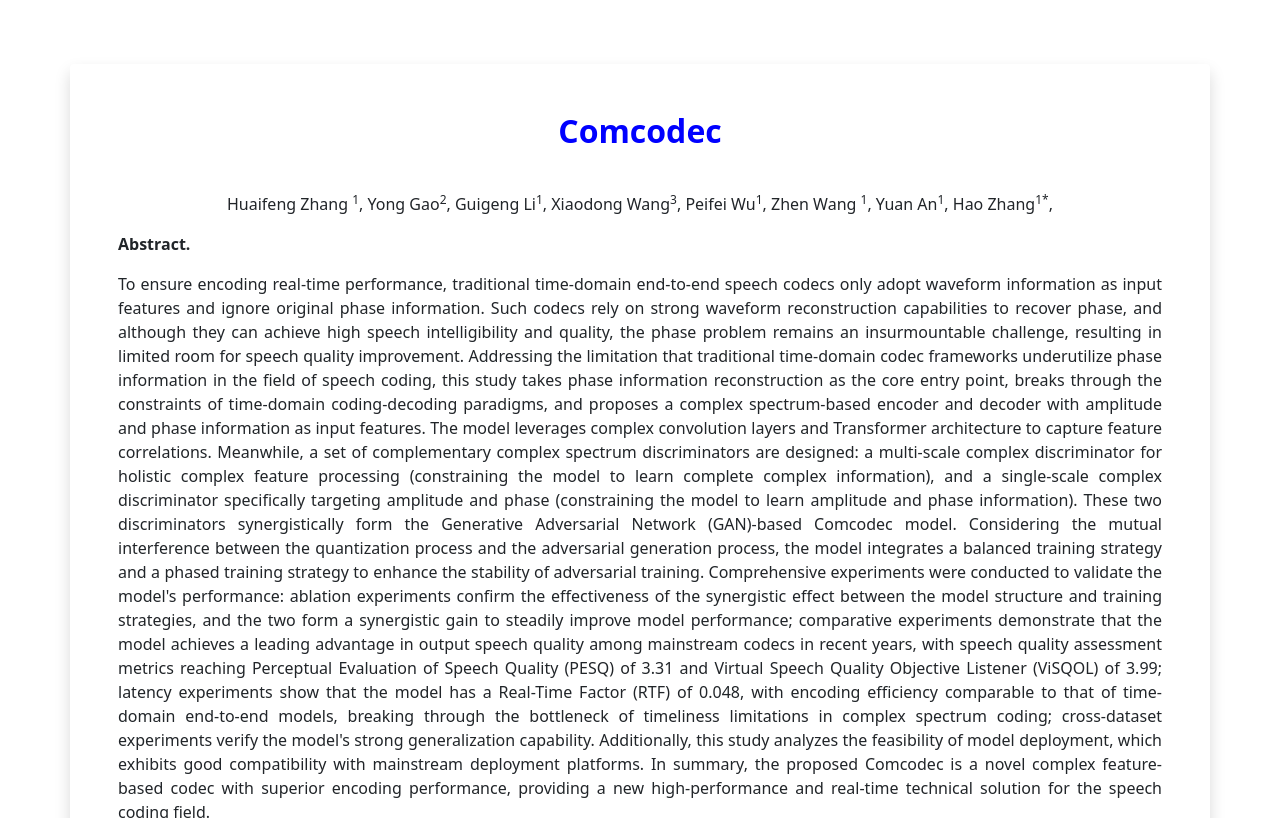
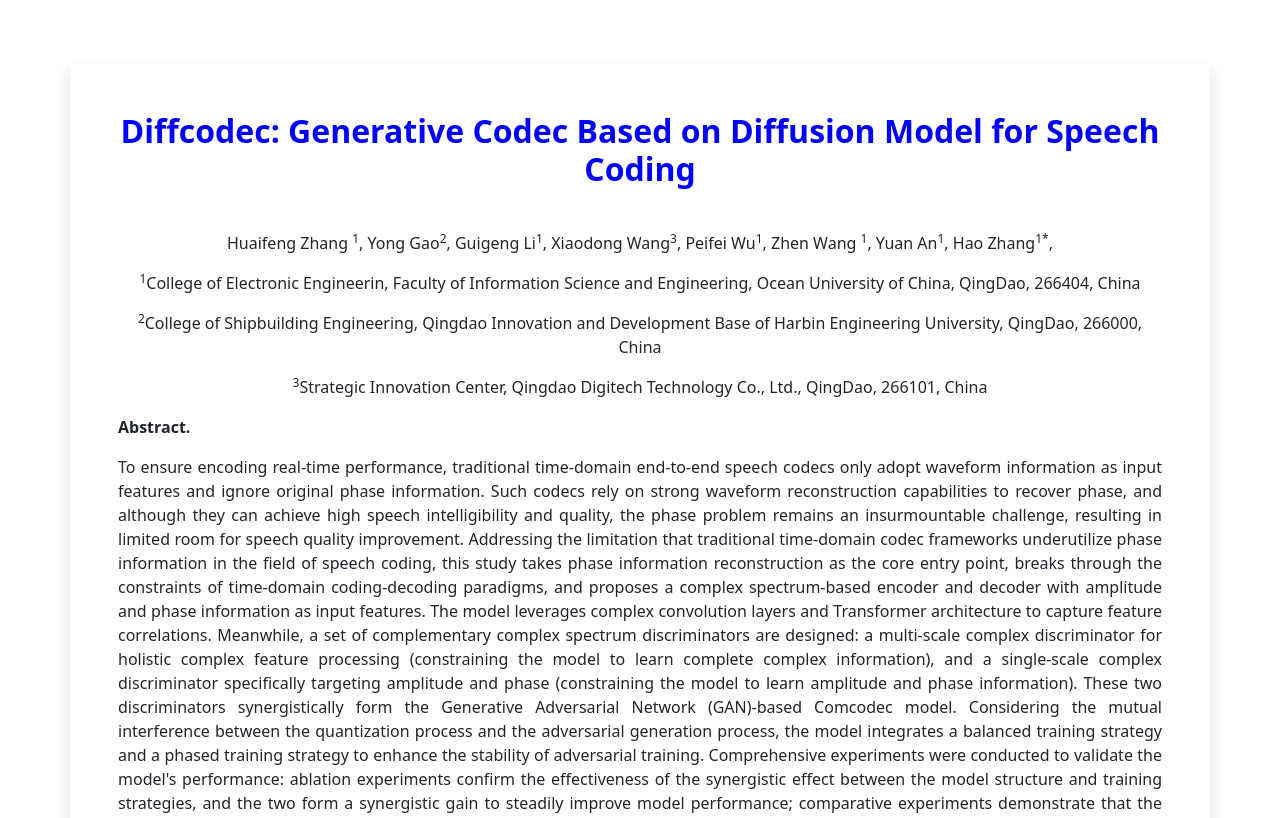
Before and after one commit to SVCODEC/comcodec.github.io, a plain HTML site: page index.html in a window 1280 px wide. Shown: the top 818 px of the page. Drawn offline with nearby package versions, Linux system fonts and the light colour scheme.

Commit message:
Update index.html

```diff
--- a/index.html
+++ b/index.html
@@ -97,10 +97,7 @@
 
 <div class="container pt-5 mt-5 shadow p-5 mb-5 bg-white rounded">
 	<div class="text-center">
-<!-- 		<h1>:</h1> -->
-<!--         <h2><span>Diffcodec: Generative Codec Based on Diffusion Model for Speech Coding</span></h2> -->
-		<h2><span>Comcodec</span></h2>
-<!-- 		        <h3>Diffcodec: Generative Codec Based on Diffusion Model for Speech Coding</h3> -->
+        <h2><span>Diffcodec: Generative Codec Based on Diffusion Model for Speech Coding</span></h2>
 		<br>
 		<p>
 			Huaifeng Zhang <sup>1</sup>,
@@ -112,15 +109,15 @@
 			Yuan An<sup>1</sup>,
 			Hao Zhang<sup>1*</sup>,
 		</p>
-<!-- 		<p>
-			<sup>1</sup>College of Electronic Engineerin, Ocean University of China, QingDao, 266100, China
+		<p>
+			<sup>1</sup>College of Electronic Engineerin, Faculty of Information Science and Engineering, Ocean University of China, QingDao, 266404, China
 		</p>
 		<p >
 			<sup>2</sup>College of Shipbuilding Engineering, Qingdao Innovation and Development Base of Harbin Engineering University, QingDao, 266000, China
-		</p>   -->
-<!-- 		<p >
-			<sup>3</sup>School of Automation (School of Artificial Intelligence), Hangzhou Dianzi University, HangZhou, 310018, China
-		</p>   -->
+		</p>
+		<p >
+			<sup>3</sup>Strategic Innovation Center, Qingdao Digitech Technology Co., Ltd., QingDao, 266101, China
+		</p>
 	</div>
 	<p>
         <b>Abstract.</b>
@@ -141,15 +138,8 @@
 		</div>
 	<b>Keywords: speech codec; generative adversarial network; complex feature</b>
 		<br>
-<!-- 		<b>Update:</b> We release <b>the code and pre-trained checkpoint of FACodec </b> at <a href="https://huggingface.co/spaces/amphion/naturalspeech3_facodec">here</a> ! -->
-		<br>
-		<br>
-<!-- 		This research is done in alignment with Microsoft's responsible AI principles. -->
-		<br>
-		<br>
 			This page is <b> for research demonstration purposes </b> only.
 		<br>
-
       </p>
 </div>
 
```
